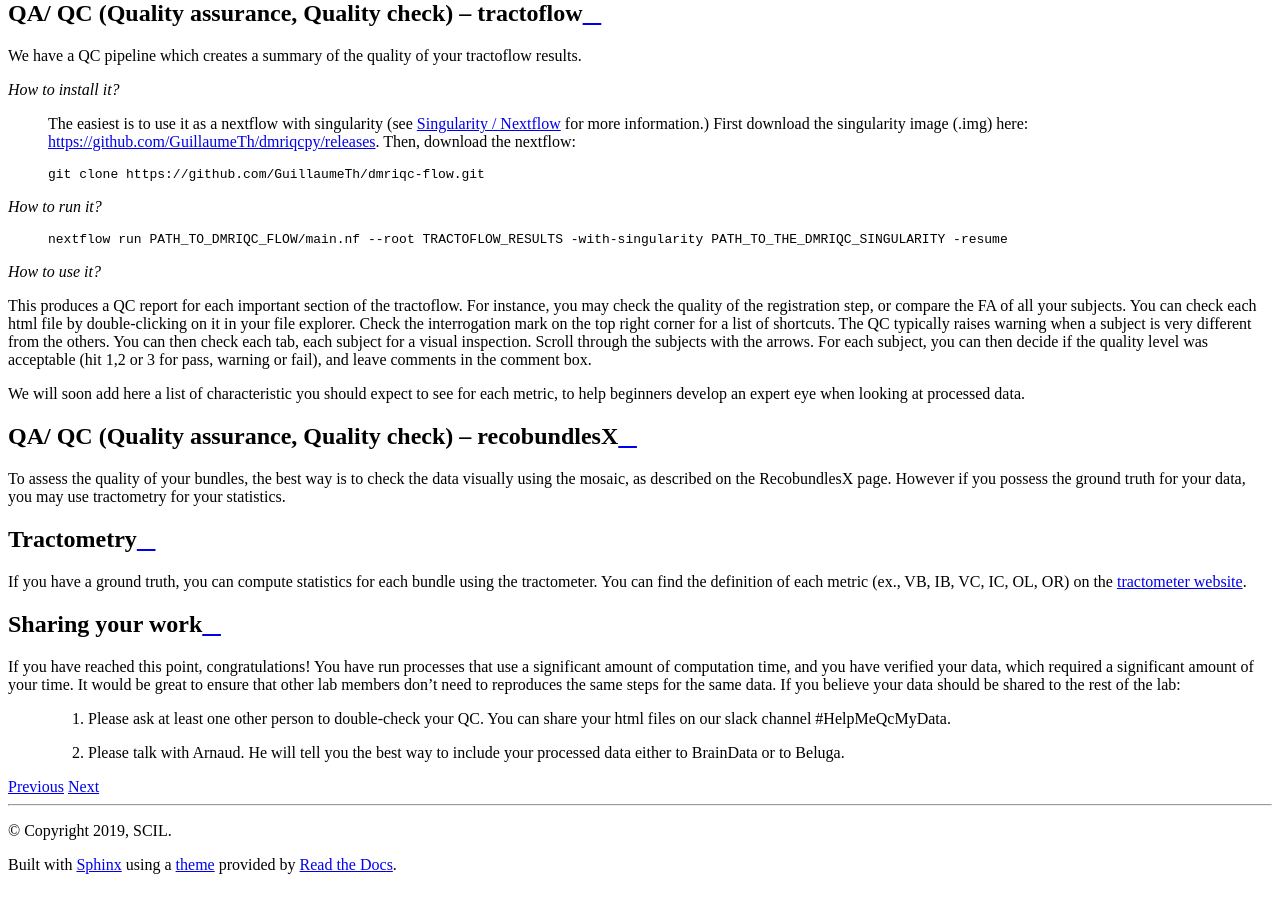
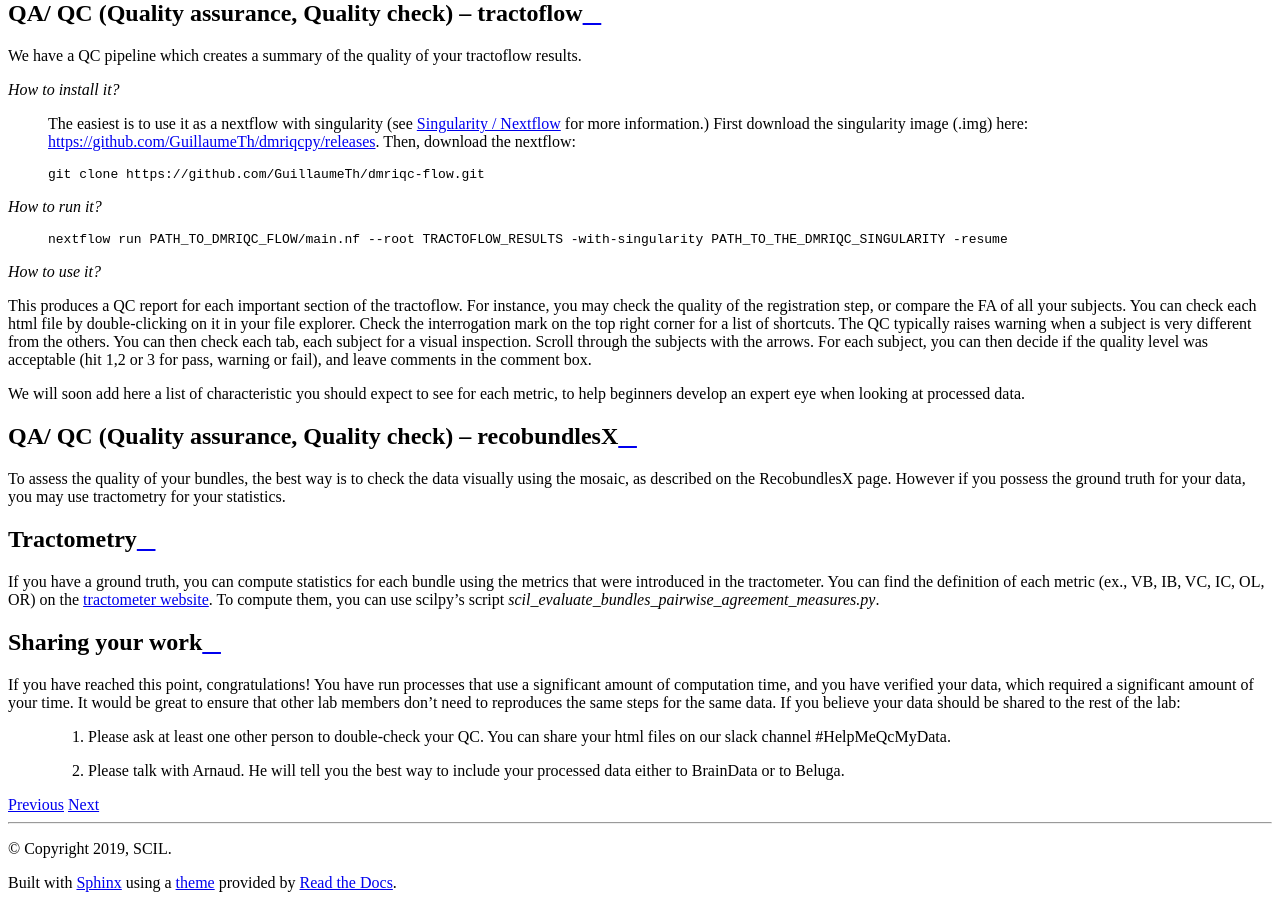
Before and after one commit to scilus/scil-documentation, a Sphinx documentation site: the page built from source/our_tools/other_pipelines.rst, in a window 1280 px wide and 900 px high, scrolled down 998 px. Built offline with Sphinx 7.4.7 and the Read the Docs theme 2.0.0, drawn with Linux system fonts in a browser that asks for light colours.

Commit message:
Referencing scilpy's script to compute tractometer stats

```diff
--- a/source/our_tools/other_pipelines.rst
+++ b/source/our_tools/other_pipelines.rst
@@ -44,7 +44,7 @@ To assess the quality of your bundles, the best way is to check the data visuall
 Tractometry
 -----------
 
-If you have a ground truth, you can compute statistics for each bundle using the tractometer. You can find the definition of each metric (ex., VB, IB, VC, IC, OL, OR) on the `tractometer website <http://tractometer.org/ismrm_2015_challenge/evaluation>`_.
+If you have a ground truth, you can compute statistics for each bundle using the metrics that were introduced in the tractometer. You can find the definition of each metric (ex., VB, IB, VC, IC, OL, OR) on the `tractometer website <http://tractometer.org/ismrm_2015_challenge/evaluation>`_. To compute them, you can use scilpy's script `scil_evaluate_bundles_pairwise_agreement_measures.py`.
 
 
 Sharing your work
```
